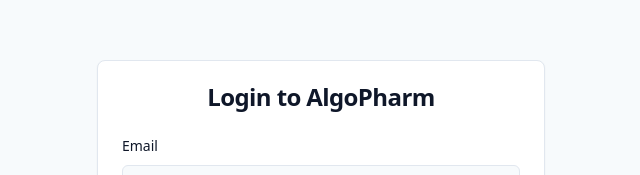
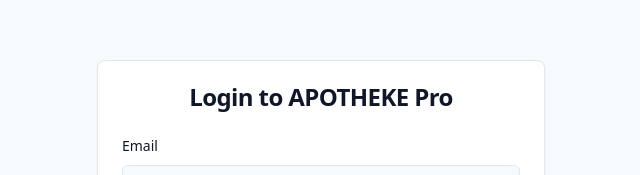
Before and after one commit to 6ofHertz/algopharm, a React (Vite) app: page /#/login in a window 1280 px wide. Shown: the part 137-312 px from the top of the page, without its empty margins (319-959 px from the left). Built offline with nearby package versions, Linux system fonts and the light colour scheme.

Commit message:
Rename project to APOTHEKE pro
Rename all occurrences of "pillpulse" to "APOTHEKE pro" throughout the codebase.

```diff
--- a/src/components/Index.tsx
+++ b/src/components/Index.tsx
@@ -15,7 +15,7 @@ export const Index = () => {
             <Barcode className="h-10 w-10 text-white" />
           </div>
           <h1 className="text-5xl font-extrabold text-pill-600 dark:text-pill-400 tracking-tight">
-            AlgoPharm
+            APOTHEKE Pro
           </h1>
         </div>
 
@@ -25,7 +25,7 @@ export const Index = () => {
 
         <p className="text-lg text-gray-600 dark:text-gray-300 mb-8">
           Streamline your pharmacy operations with our comprehensive management solution.
-          From inventory tracking to prescription management, AlgoPharm helps you deliver
+          From inventory tracking to prescription management, APOTHEKE Pro helps you deliver
           better patient care while optimizing your business.
         </p>
 
@@ -63,7 +63,7 @@ export const Index = () => {
         </div>
 
         <footer className="text-sm text-gray-500 dark:text-gray-400">
-          <p>© 2025 AlgoPharm Pharmacy Management. All rights reserved.</p>
+          <p>© 2025 APOTHEKE Pro Pharmacy Management. All rights reserved.</p>
         </footer>
       </div>
     </div>
--- a/src/components/auth/LoginForm.tsx
+++ b/src/components/auth/LoginForm.tsx
@@ -34,7 +34,7 @@ export const LoginForm = () => {
   return (
     <Card className="w-full max-w-md">
       <CardHeader>
-        <CardTitle className="text-center">Login to AlgoPharm</CardTitle>
+        <CardTitle className="text-center">Login to APOTHEKE Pro</CardTitle>
       </CardHeader>
       <CardContent>
         <form onSubmit={handleSubmit} className="space-y-4">
@@ -81,7 +81,7 @@ export const LoginForm = () => {
                 variant="outline"
                 size="sm"
                 onClick={() => {
-                  setEmail("cashier@algopharm.com");
+                  setEmail("cashier@apothekepro.com");
                   setPassword("password");
                 }}
               >
@@ -92,7 +92,7 @@ export const LoginForm = () => {
                 variant="outline"
                 size="sm"
                 onClick={() => {
-                  setEmail("pharmacist@algopharm.com");
+                  setEmail("pharmacist@apothekepro.com");
                   setPassword("password");
                 }}
               >
@@ -103,7 +103,7 @@ export const LoginForm = () => {
                 variant="outline"
                 size="sm"
                 onClick={() => {
-                  setEmail("admin@algopharm.com");
+                  setEmail("admin@apothekepro.com");
                   setPassword("password");
                 }}
               >
--- a/src/components/dashboard/AdminDashboard.tsx
+++ b/src/components/dashboard/AdminDashboard.tsx
@@ -1,3 +1,4 @@
+
 import React, { useState } from "react";
 import { Card, CardContent, CardDescription, CardHeader, CardTitle } from "@/components/ui/card";
 import {
@@ -25,7 +26,7 @@ import { UserInfoBar } from "../common/UserInfoBar";
 
 export const AdminDashboard = () => {
   const navigate = useNavigate();
-  const [pharmacyName, setPharmacyName] = useState("AlgoPharm");
+  const [pharmacyName, setPharmacyName] = useState("APOTHEKE Pro");
 
   return (
     <div className="space-y-6">
--- a/src/components/dashboard/admin/Settings.tsx
+++ b/src/components/dashboard/admin/Settings.tsx
@@ -4,7 +4,7 @@ import { Button } from "@/components/ui/button";
 import { Settings } from "lucide-react";
 
 export const SystemSettings = () => {
-  const [pharmacyName, setPharmacyName] = useState("AlgoPharm");
+  const [pharmacyName, setPharmacyName] = useState("APOTHEKE Pro");
 
   return (
     <div className="space-y-4">
--- a/src/components/layout/DashboardLayout.tsx
+++ b/src/components/layout/DashboardLayout.tsx
@@ -75,7 +75,7 @@ export const DashboardLayout = () => {
               <div className="pill-gradient p-1.5 rounded-md mr-2">
                 <Barcode className="h-5 w-5 text-white" />
               </div>
-              <h1 className="text-xl font-bold text-pill-500">AlgoPharm</h1>
+              <h1 className="text-xl font-bold text-pill-500">APOTHEKE Pro</h1>
             </div>
           </div>
           <div className="flex-1 overflow-y-auto py-2">
@@ -114,7 +114,7 @@ export const DashboardLayout = () => {
             <SidebarTrigger />
             <div className="flex-1">
               <h1 className="text-lg font-semibold">
-                {navigation.find((item) => item.id === activeItem)?.name || "AlgoPharm"}
+                {navigation.find((item) => item.id === activeItem)?.name || "APOTHEKE Pro"}
               </h1>
             </div>
             <div className="flex items-center gap-3">
--- a/src/pages/Login.tsx
+++ b/src/pages/Login.tsx
@@ -29,7 +29,7 @@ const Login = () => {
   // Quick login buttons for demonstration purposes
   const quickLogin = (role: "owner" | "pharmacist" | "cashier") => {
     setUserRole(role);
-    setEmail(role === "owner" ? "admin@pillpulse.com" : role === "pharmacist" ? "pharma@pillpulse.com" : "cashier@pillpulse.com");
+    setEmail(role === "owner" ? "admin@apothekepro.com" : role === "pharmacist" ? "pharma@apothekepro.com" : "cashier@apothekepro.com");
     setPassword("password123");
   };
 
@@ -37,21 +37,21 @@ const Login = () => {
     <div className="flex min-h-screen flex-col items-center justify-center bg-muted/40 relative">
       {/* Background pharmacy name */}
       <div className="absolute inset-0 flex items-center justify-center opacity-5 pointer-events-none">
-        <h1 className="text-[120px] font-extrabold tracking-tighter">PILLPULSE</h1>
+        <h1 className="text-[120px] font-extrabold tracking-tighter">APOTHEKE PRO</h1>
       </div>
 
       <div className="mb-8 flex items-center justify-center">
         <div className="pill-gradient p-2 rounded-md mr-2">
           <Barcode className="h-6 w-6 text-white" />
         </div>
-        <h1 className="text-4xl font-bold text-pill-500">PillPulse</h1>
+        <h1 className="text-4xl font-bold text-pill-500">APOTHEKE Pro</h1>
       </div>
 
       <p className="text-muted-foreground mb-8">Advanced Pharmacy Management System</p>
 
       <Card className="max-w-md w-full">
         <CardHeader>
-          <CardTitle>Login to PillPulse</CardTitle>
+          <CardTitle>Login to APOTHEKE Pro</CardTitle>
           <CardDescription>Access the pharmacy management system</CardDescription>
         </CardHeader>
         <form onSubmit={handleLogin}>
@@ -127,7 +127,7 @@ const Login = () => {
       </Card>
 
       <footer className="mt-8 text-center text-sm text-muted-foreground">
-        <p>© 2025 PillPulse Pharmacy. All rights reserved.</p>
+        <p>© 2025 APOTHEKE Pro Pharmacy. All rights reserved.</p>
       </footer>
     </div>
   );
```
Also changed, not shown: 1 other file (tests, documents, lock files or other folders).
